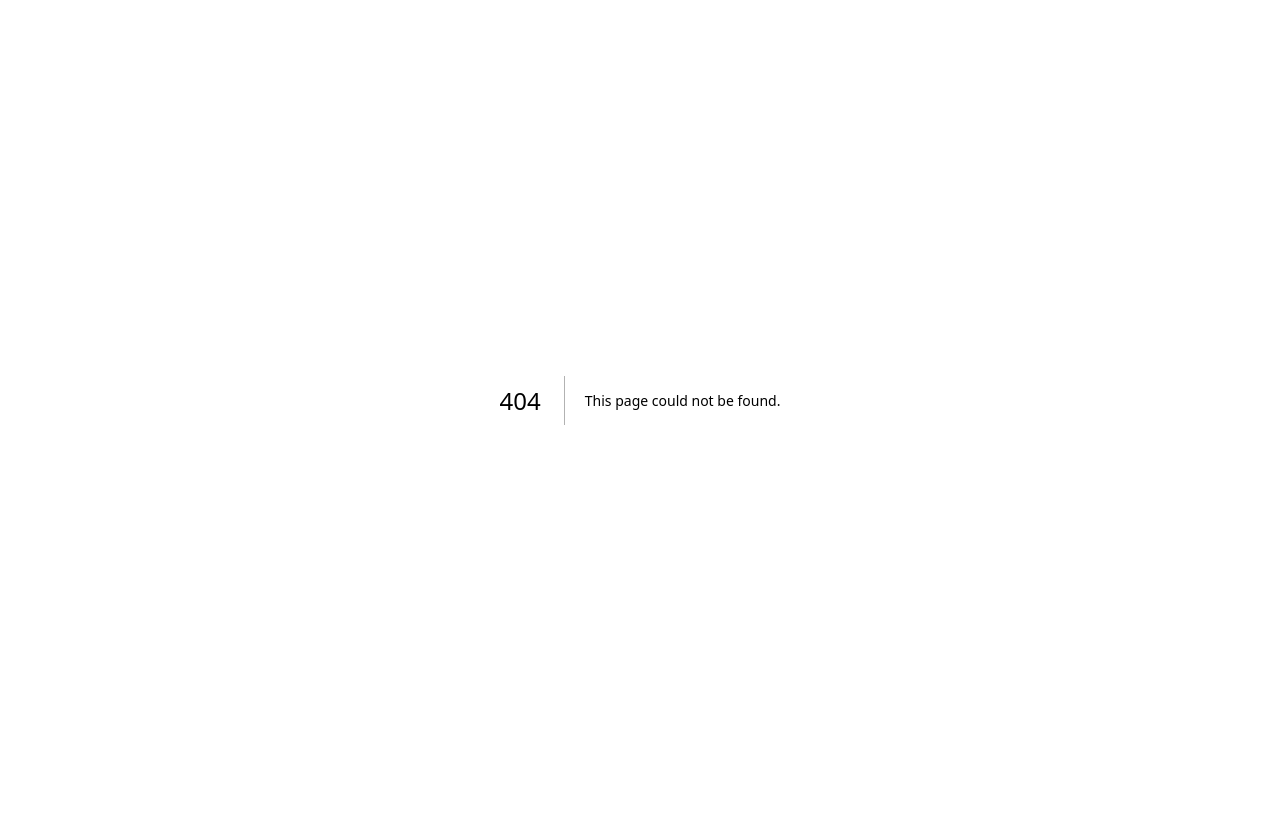
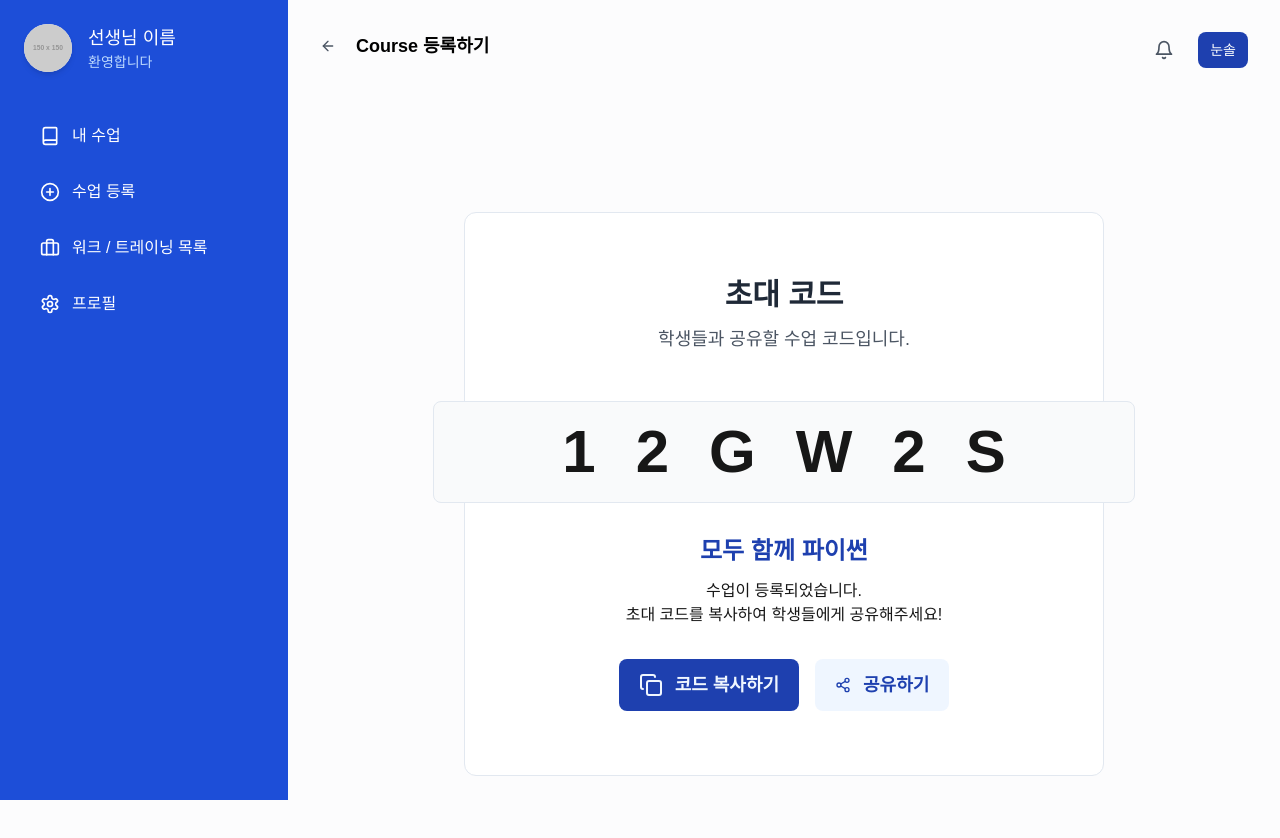
Before and after one commit to 9oormthon-univ/2024_DANPOON_TEAM_25_FE, a Next.js app: page /teacher/courses/create/complete in a window 1280 px wide. Before the commit this address had no page. Shown: the top 838 px of the page. Before the commit the page ends 800 px from the top, so only its background shows below. Built offline with nearby package versions, Linux system fonts and the light colour scheme.

Commit message:
[feat] 수업 등록 완료 페이지 UI 구현

```diff
--- /dev/null
+++ b/src/pages/teacher/courses/create/complete.tsx
@@ -0,0 +1,51 @@
+import { CodeBox } from '@/components/common/Box/CodeBox';
+import { CopyButton } from '@/components/common/Button/CopyButton';
+import { InviteButton } from '@/components/common/Button/InviteButton';
+import { Card } from '@/components/common/Card/Card';
+import { PreviewCard } from '@/components/common/Card/PreviewCard';
+import { CourseForm } from '@/components/layout/CourseForm/CourseForm';
+import { PageHeader } from '@/components/layout/PageHeader/PageHeader';
+import { TeacherSidebar } from '@/components/sidebar/TeacherSidebar';
+
+const CoureseCreattionComplete: React.FC = () => {
+  return (
+    <div className="min-h-screen bg-gray-50/50">
+      <TeacherSidebar />
+
+      <div className="ml-72 p-8">
+        <PageHeader
+          pageTitle="Course 등록하기"
+          role="teacher"
+          hasBackButton
+          hasSubtitle={false}
+        />
+
+        <Card className="p-16 m-36 flex flex-col items-center">
+          <h2 className="text-3xl font-bold text-gray-800 mb-3">초대 코드</h2>
+          <p className="text-lg text-gray-600 mb-4">
+            학생들과 공유할 수업 코드입니다.
+          </p>
+          <div className="my-8">
+            <CodeBox code="12GW2S" />
+          </div>
+          <div className="flex flex-col justify-center items-center mb-8">
+            <h3 className="font-extrabold text-blue-800 text-2xl mb-3">
+              모두 함께 파이썬
+            </h3>
+            <p className="font-medium text-base">수업이 등록되었습니다.</p>
+            <p className="font-medium text-base">
+              초대 코드를 복사하여 학생들에게 공유해주세요!
+            </p>
+          </div>
+
+          <div className="flex flex-row space-x-4 justify-center items-center">
+            <CopyButton />
+            <InviteButton size="large" />
+          </div>
+        </Card>
+      </div>
+    </div>
+  );
+};
+
+export default CoureseCreattionComplete;
```
